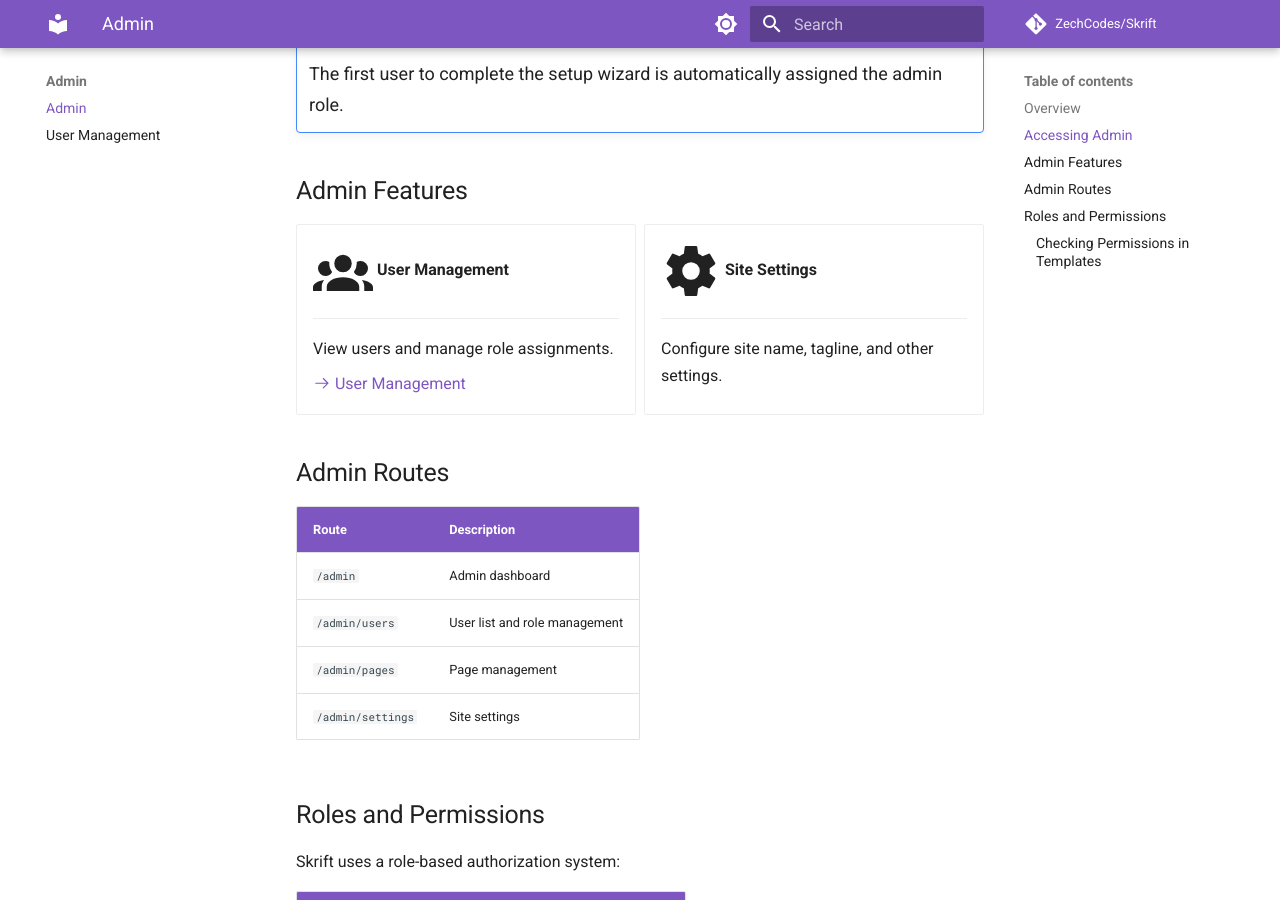
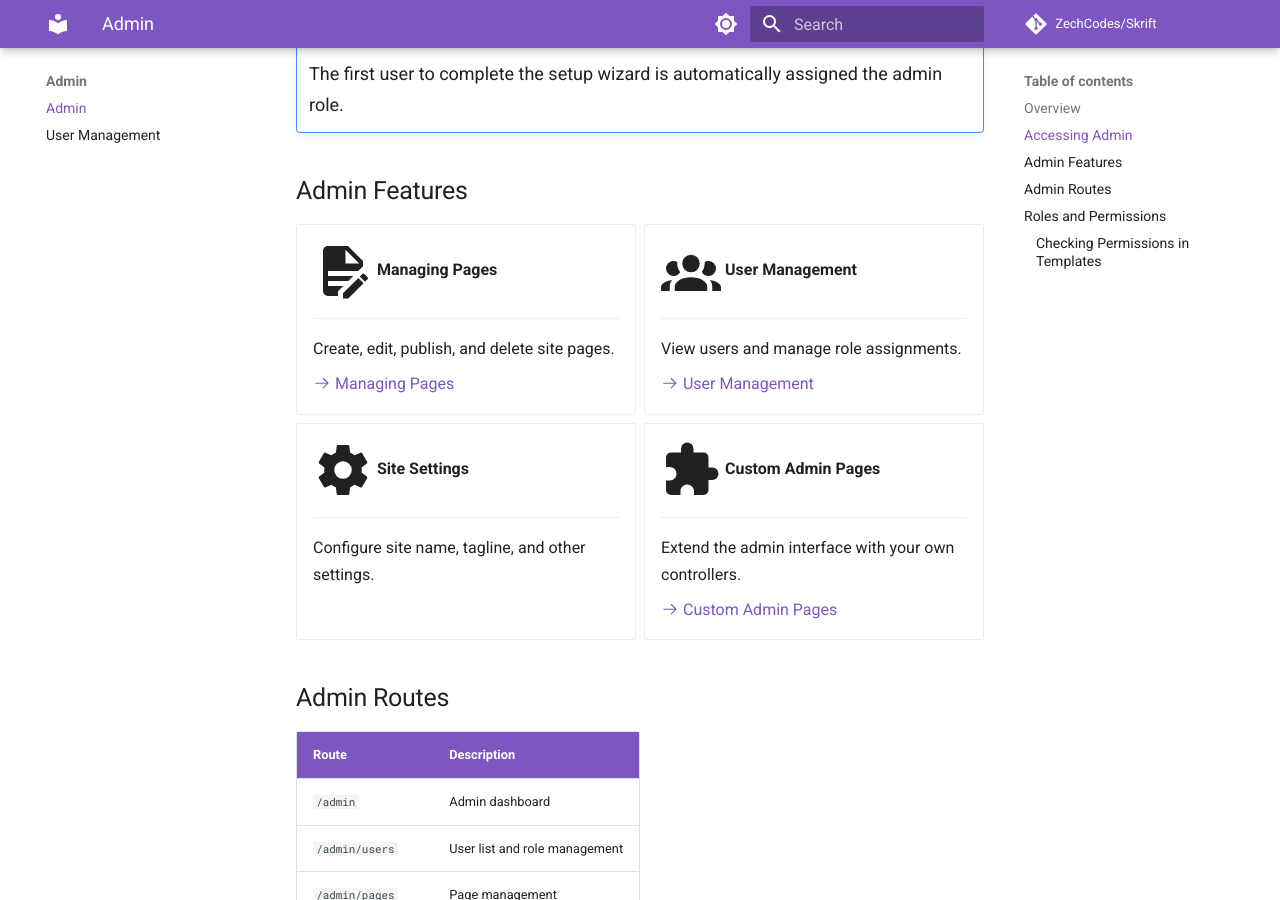
Before and after one commit to ZechCodes/Skrift, an MkDocs documentation site: the page built from docs/admin/index.md, in a window 1280 px wide and 900 px high, scrolled down 753 px. Built offline with MkDocs 1.6.1 and Material for MkDocs 9.7.7, drawn with Linux system fonts in a browser that asks for light colours; comment, search, counter and statistics services are not loaded.

Commit message:
Update admin documentation with new pages and links
- Add cards for managing pages and custom admin pages
- Update user-management.md with security model references
- Fix links to reorganized reference documentation

Co-Authored-By: Claude Opus 4.5 <noreply@anthropic.com>

```diff
--- a/docs/admin/index.md
+++ b/docs/admin/index.md
@@ -25,6 +25,14 @@ The admin interface is available to authenticated users with the admin role.
 
 <div class="grid cards" markdown>
 
+-   :material-file-document-edit:{ .lg .middle } **Managing Pages**
+
+    ---
+
+    Create, edit, publish, and delete site pages.
+
+    [:octicons-arrow-right-24: Managing Pages](managing-pages.md)
+
 -   :material-account-group:{ .lg .middle } **User Management**
 
     ---
@@ -38,6 +46,14 @@ The admin interface is available to authenticated users with the admin role.
     ---
 
     Configure site name, tagline, and other settings.
+
+-   :material-puzzle:{ .lg .middle } **Custom Admin Pages**
+
+    ---
+
+    Extend the admin interface with your own controllers.
+
+    [:octicons-arrow-right-24: Custom Admin Pages](custom-admin-pages.md)
 
 </div>
 
--- a/docs/admin/user-management.md
+++ b/docs/admin/user-management.md
@@ -1,6 +1,6 @@
 # User Management
 
-Manage user accounts and roles in your Skrift site.
+Manage user accounts and roles in your Skrift site. Roles and permissions are a key part of Skrift's security model, controlling who can access what.
 
 ## User Model
 
@@ -169,5 +169,7 @@ async def deactivate_inactive_users(db_session, days=180):
 
 ## See Also
 
-- [OAuth Providers](../configuration/auth-providers.md) - Authentication setup
+- [Security Model](../core-concepts/security-model.md) - How roles fit into security
+- [Protecting Routes](../guides/protecting-routes.md) - Use roles in your controllers
+- [OAuth Providers](../reference/auth-providers.md) - Authentication setup
 - [Custom Controllers](../guides/custom-controllers.md) - Build admin features
```
